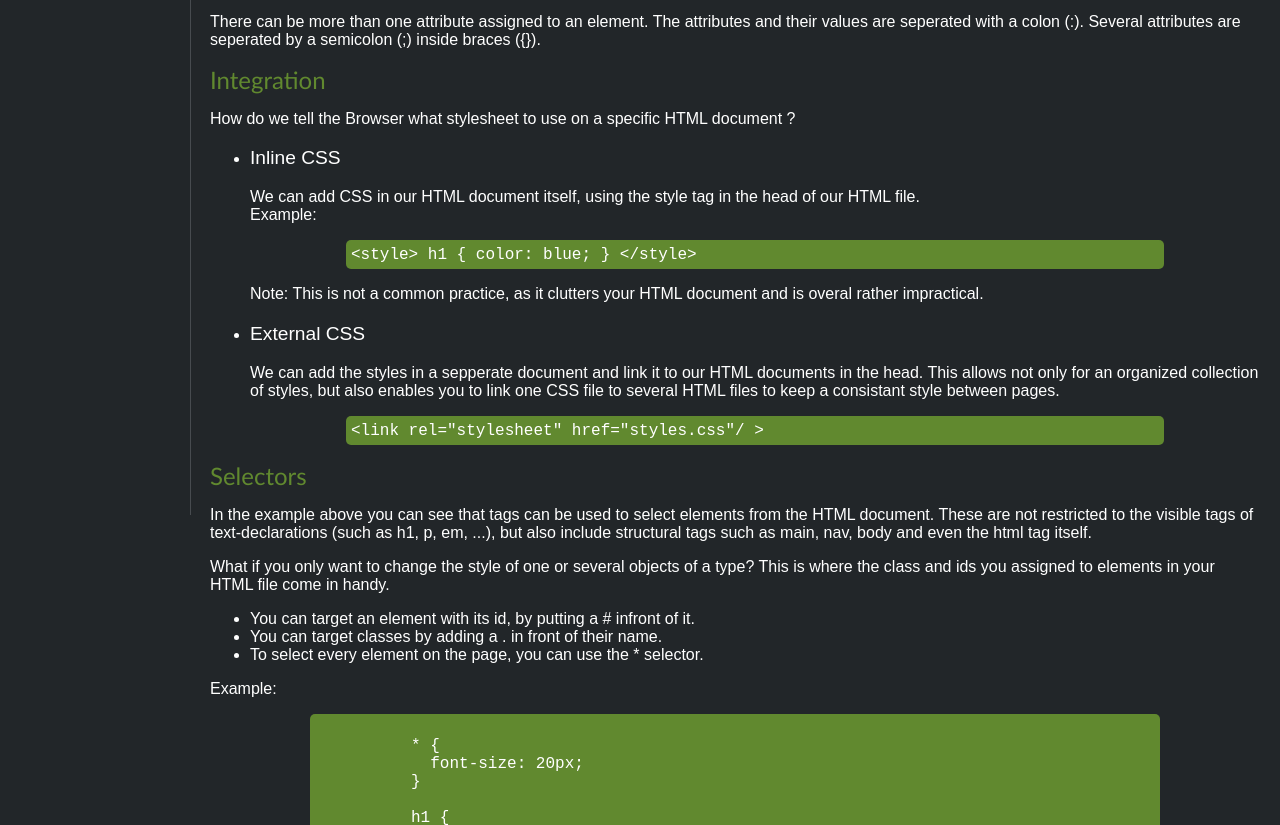
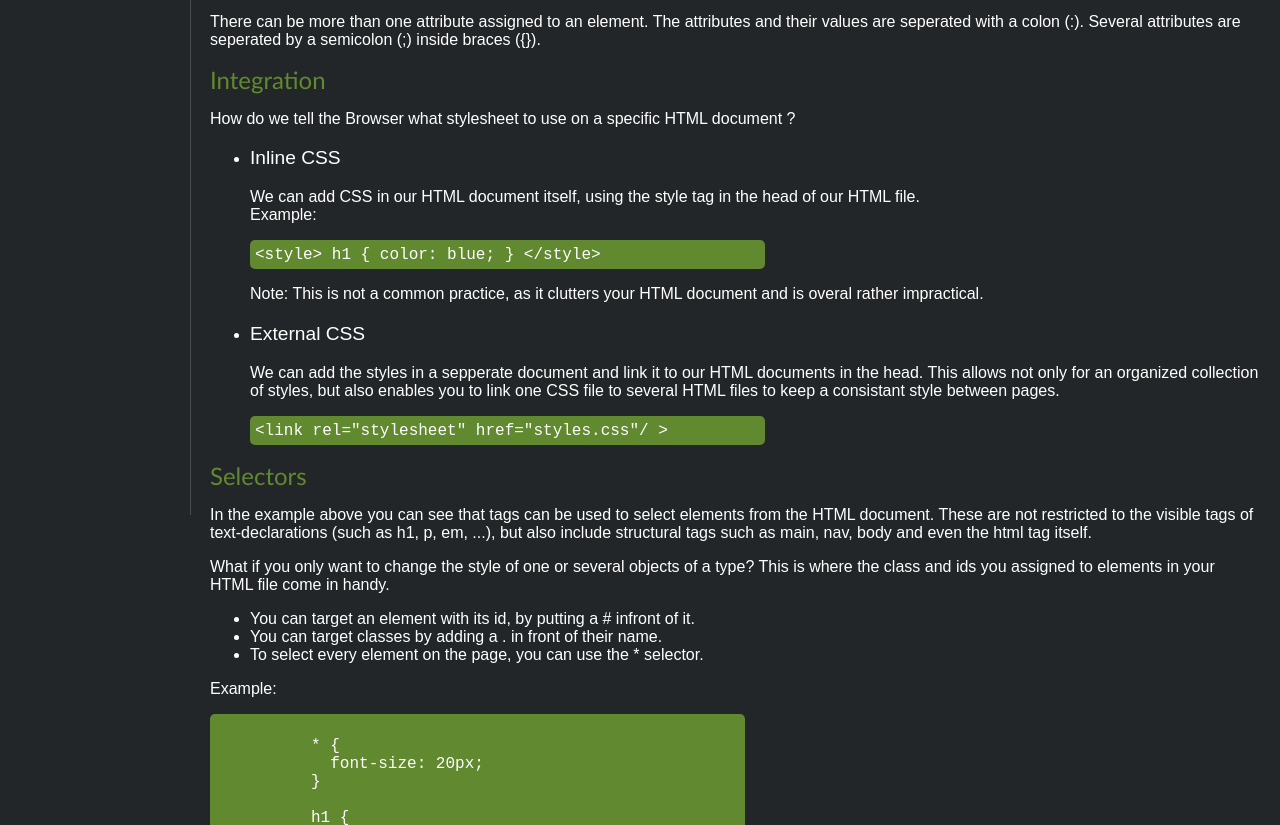
Before and after one commit to Pia3141/documentationpage, a plain HTML site: page index.html in a window 1280 px wide. Shown: the part 295-1120 px from the top of the page. Drawn offline with Linux system fonts and the light colour scheme.

Commit message:
fix code-boxes

```diff
--- a/styles2.css
+++ b/styles2.css
@@ -66,8 +66,7 @@ main {
 }
 .code-box {
   border-radius: 5px;
-  width: 80%;
-  margin: 0 auto;
+  width: 50%;
   padding: 5px;
   background-color: #61892f;
 }
```
